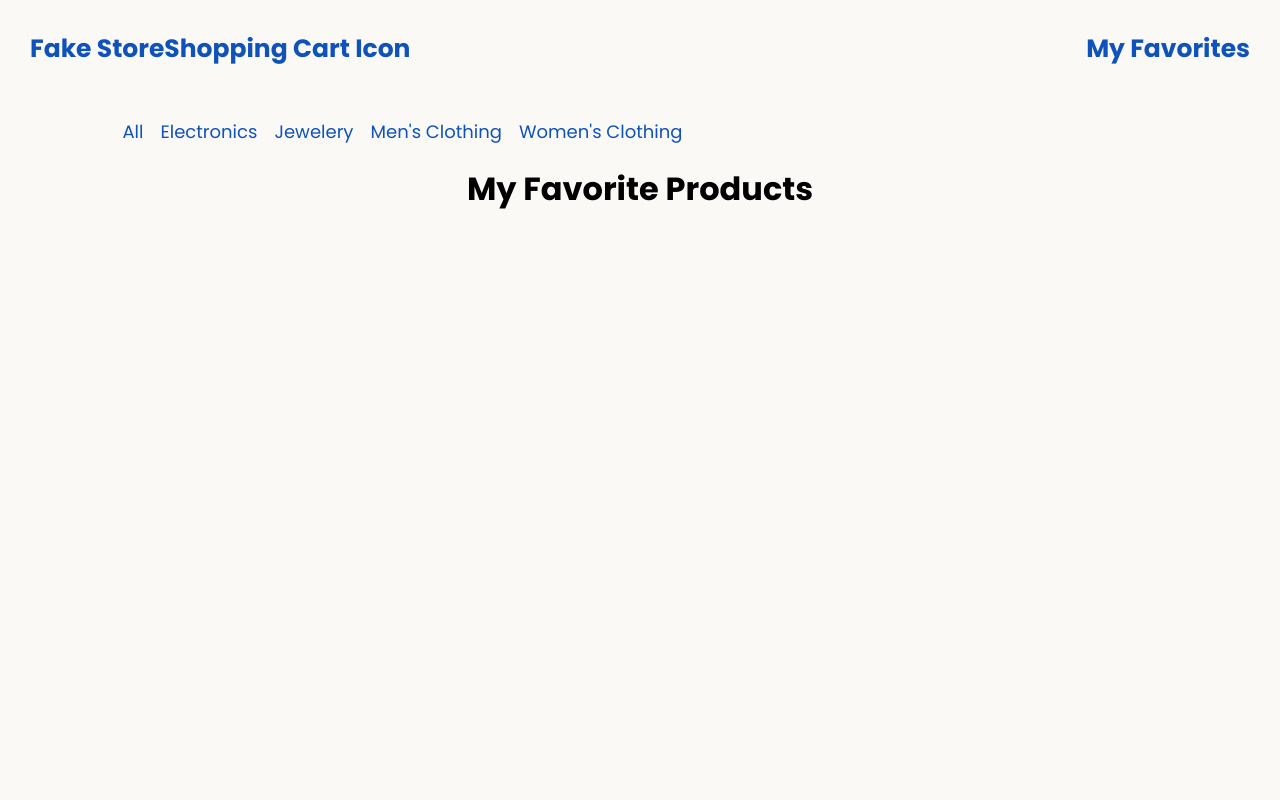
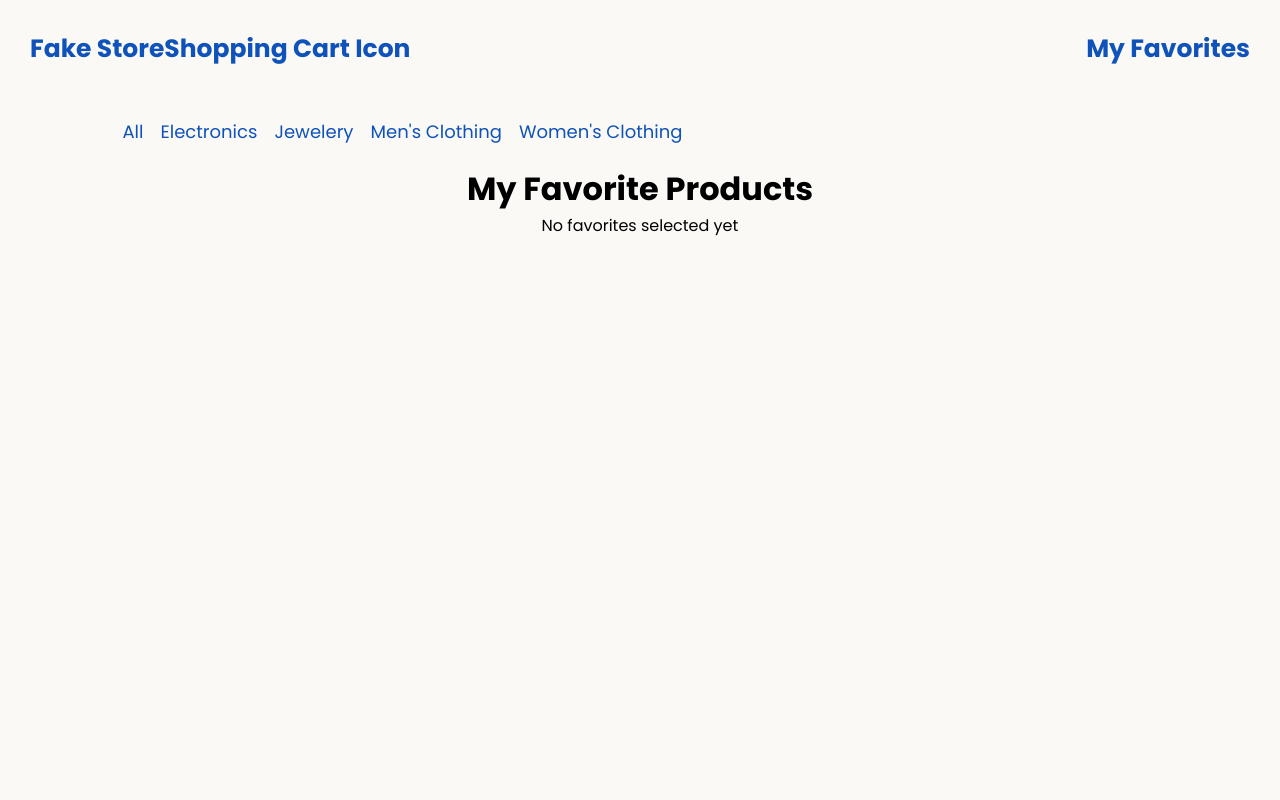
Before and after one commit to Amsav23/Fake-Store, a React (Vite) app: page /favorites in a window 1280 px wide. Shown: the top 800 px of the page. Built offline with nearby package versions, Linux system fonts and the light colour scheme.

Commit message:
FavoritesContext
Favorites save on the page even when the page refreshes

```diff
--- a/src/components/ProductCard/ProductCard.jsx
+++ b/src/components/ProductCard/ProductCard.jsx
@@ -2,7 +2,6 @@ import React, {useContext} from 'react'
 import './ProductCard.css'
 import {Link} from 'react-router-dom'
 import { IoHeartCircleOutline, IoHeartCircle } from "react-icons/io5";
-//import {FaHeart, FaRegHeart} from 'react-icons/fa'
 import { FavoritesContext } from '../../contexts/FavoritesContext';
 
 function ProductCard({product}) {
--- a/src/contexts/FavoritesContext.jsx
+++ b/src/contexts/FavoritesContext.jsx
@@ -21,7 +21,7 @@ export default function FavoritesContextProvider(props){
     }, []
     )
 
-/*
+
     //this one is for saving to localStorage
     useEffect(
         ()=>{
@@ -30,7 +30,7 @@ export default function FavoritesContextProvider(props){
             localStorage.setItem('favoritesList', JSON.stringify(favorites))
 
         }, [favorites] //runs anytime darkMode changes
-    )*/
+    )
 
 
     //this function will add a product to the list
--- a/src/pages/Favorites/Favorites.jsx
+++ b/src/pages/Favorites/Favorites.jsx
@@ -14,7 +14,10 @@ function Favorites() {
       <h1>My Favorite Products</h1>
       <div className="favorite-products">
         {
-          favorites.map(item => <ProductCard key={item.id} product={item}/>)
+          favorites?.length > 0 ?
+          favorites?.map(item => <ProductCard key={item.id} product={item}/>)
+          :
+          <p>No favorites selected yet</p>
         }
       </div>
     </div>
```
